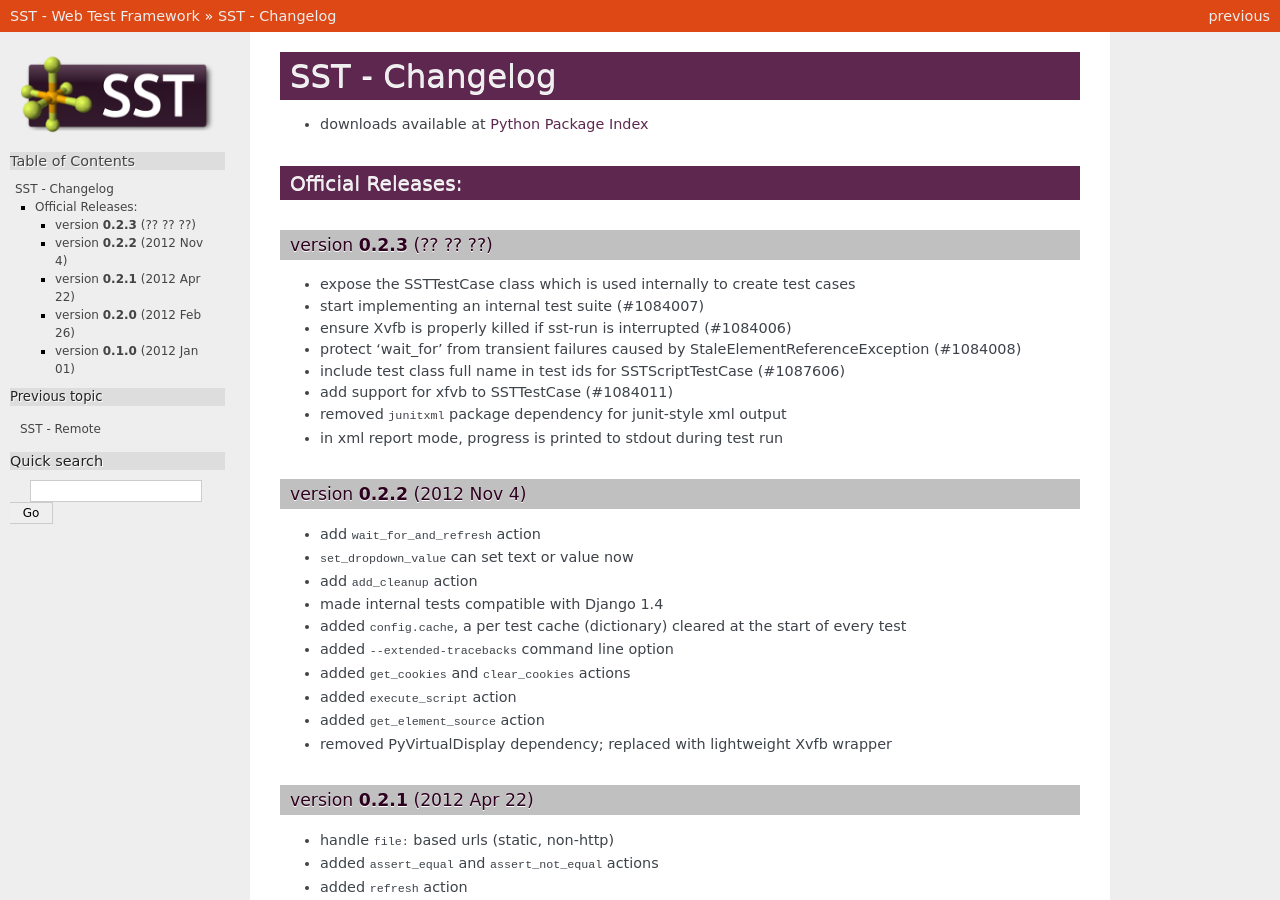
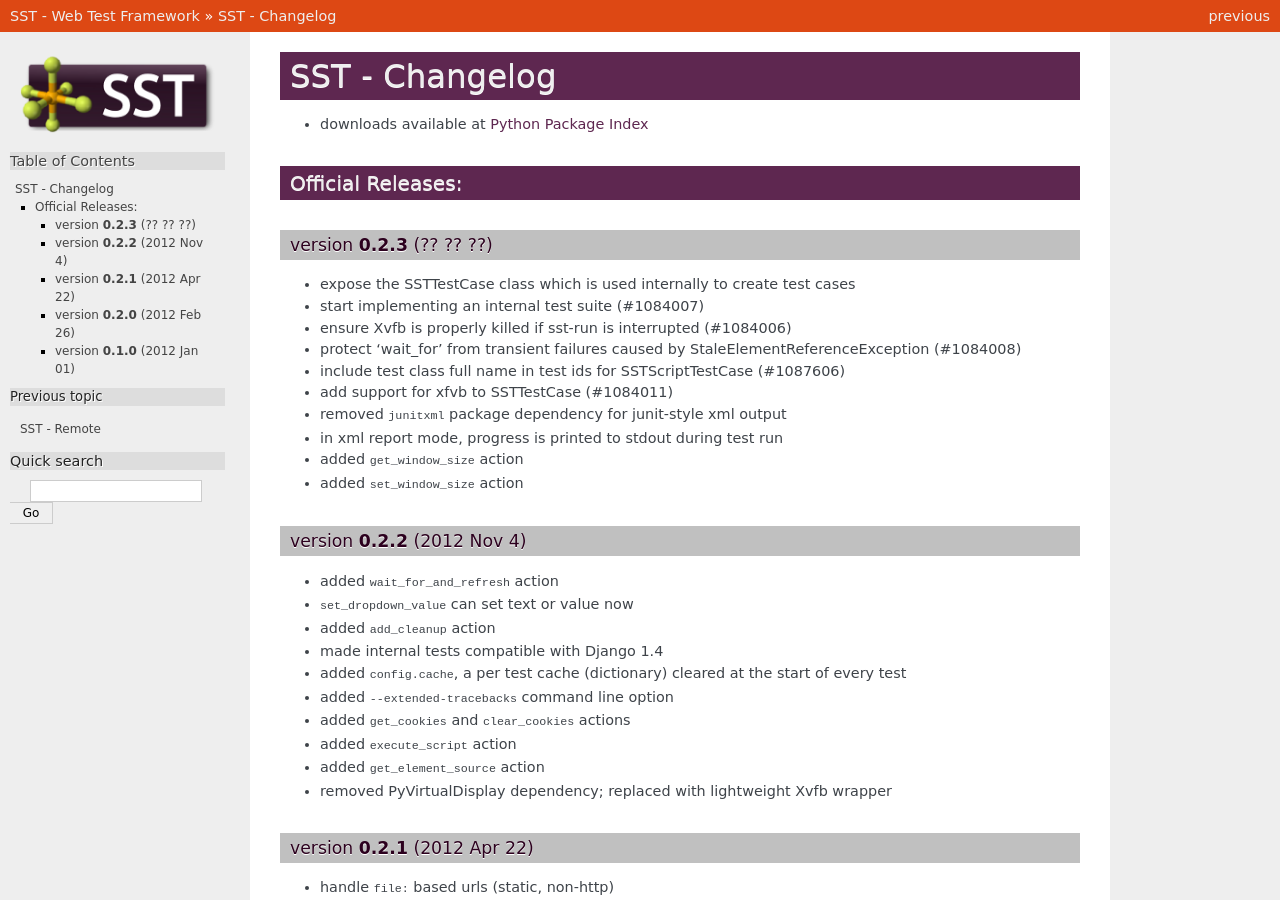
Before and after one commit to Work4Labs/selenium-simple-test, a Sphinx documentation site: the page built from docs/changelog.rst, in a window 1280 px wide and 900 px high. Built offline with Sphinx 7.4.7, drawn with Linux system fonts in a browser that asks for light colours; pages that are not in the unit, such as notebooks, are missing from menus.

Commit message:
added window resizing to changelog

```diff
--- a/docs/changelog.rst
+++ b/docs/changelog.rst
@@ -21,15 +21,16 @@
 * add support for xfvb to SSTTestCase (#1084011)
 * removed ``junitxml`` package dependency for junit-style xml output
 * in xml report mode, progress is printed to stdout during test run
-
+* added ``get_window_size`` action
+* added ``set_window_size`` action
 
 
 version **0.2.2** (2012 Nov 4)
 *******************************
 
-* add ``wait_for_and_refresh`` action
+* added ``wait_for_and_refresh`` action
 * ``set_dropdown_value`` can set text or value now
-* add ``add_cleanup`` action
+* added ``add_cleanup`` action
 * made internal tests compatible with Django 1.4
 * added ``config.cache``, a per test cache (dictionary) cleared at the start of
   every test
```
